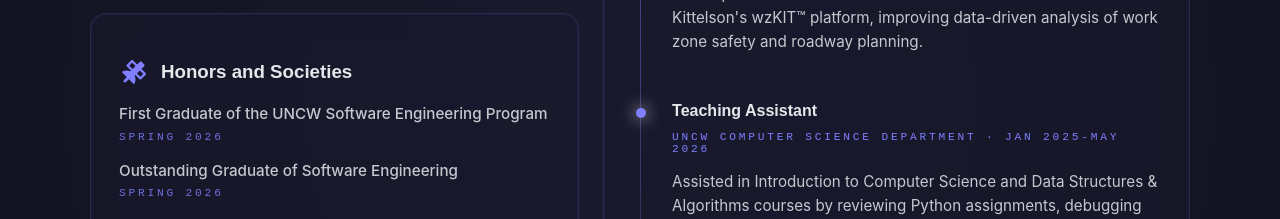
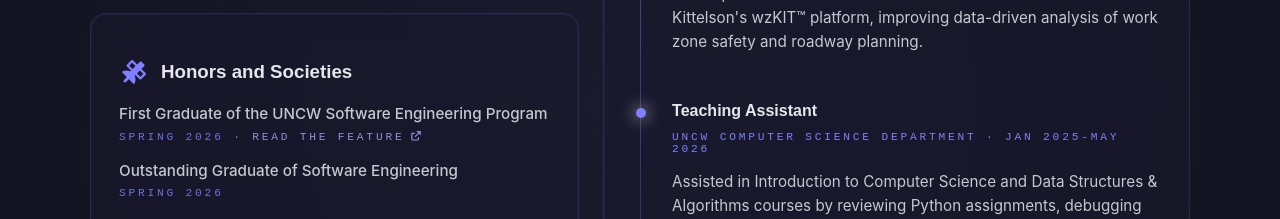
Before and after one commit to mika-collins/mika-collins.github.io, a React (Vite) app: page / in a window 1280 px wide. Shown: the part 1820-2039 px from the top of the page. Built offline with nearby package versions, Linux system fonts and the light colour scheme; no server answers.

Commit message:
feat: add society link with external article reference

```diff
--- a/src/components/Experience/Experience.css
+++ b/src/components/Experience/Experience.css
@@ -139,6 +139,31 @@
   font-size: 0.7rem;
   letter-spacing: 0.25em;
   margin-top: 2px;
+}
+
+.society-link {
+  color: #a5a5ff;
+  text-decoration: none;
+  white-space: nowrap;
+  transition: color 0.2s ease;
+}
+
+.society-link:hover,
+.society-link:focus-visible {
+  color: #e5e7eb;
+  text-decoration: underline;
+  text-underline-offset: 3px;
+}
+
+.society-link:focus-visible {
+  outline: 1px solid #7f7fff;
+  outline-offset: 2px;
+  border-radius: 2px;
+}
+
+.society-link-icon {
+  font-size: 0.6rem;
+  margin-left: 6px;
 }
 
 /* Timeline styles */
--- a/src/components/Experience/Experience.tsx
+++ b/src/components/Experience/Experience.tsx
@@ -1,8 +1,11 @@
 import "./Experience.css";
 import { FontAwesomeIcon } from "@fortawesome/react-fontawesome";
-import { faMeteor, faSatellite, faUserAstronaut } from "@fortawesome/free-solid-svg-icons";
+import { faArrowUpRightFromSquare, faMeteor, faSatellite, faUserAstronaut } from "@fortawesome/free-solid-svg-icons";
 import { useTranslation } from "react-i18next";
 import Carousel from "../Visuals/Carousel/Carousel";
+
+// UNCW blog feature link
+const FIRST_GRAD_ARTICLE_URL = "https://www.uncw.edu/news/seahawk-stories/2026/05/collins-mika?image";
 
 const Experience = () => {
     const { t } = useTranslation();
@@ -111,7 +114,23 @@ const Experience = () => {
           <div className="card-description">
             <div className="society-item">
               <span className="society-org">{t("experience.societies.list.0.org")}</span>
-              <span className="society-role">{t("experience.societies.list.0.role")}</span>
+              <span className="society-role">
+                {t("experience.societies.list.0.role")}
+                {FIRST_GRAD_ARTICLE_URL && (
+                  <>
+                    {" · "}
+                    <a
+                      href={FIRST_GRAD_ARTICLE_URL}
+                      className="society-link"
+                      target="_blank"
+                      rel="noopener noreferrer"
+                    >
+                      {t("experience.societies.list.0.linkLabel")}
+                      <FontAwesomeIcon icon={faArrowUpRightFromSquare} className="society-link-icon" />
+                    </a>
+                  </>
+                )}
+              </span>
             </div>
             <div className="society-item">
               <span className="society-org">{t("experience.societies.list.1.org")}</span>
--- a/src/i18n/en.ts
+++ b/src/i18n/en.ts
@@ -89,7 +89,8 @@ const en = {
         list: [
           {
             org: "First Graduate of the UNCW Software Engineering Program",
-            role: "Spring 2026"
+            role: "Spring 2026",
+            linkLabel: "Read the feature"
           },
           {
             org: "Outstanding Graduate of Software Engineering",
--- a/src/i18n/es.ts
+++ b/src/i18n/es.ts
@@ -89,7 +89,8 @@ const es = {
         list: [
           {
             org: "Primera Graduada del Programa de Ingeniería de Software de UNCW",
-            role: "Primavera 2026"
+            role: "Primavera 2026",
+            linkLabel: "Leer el artículo"
           },
           {
             org: "Graduada Sobresaliente de Ingeniería de Software",
```
